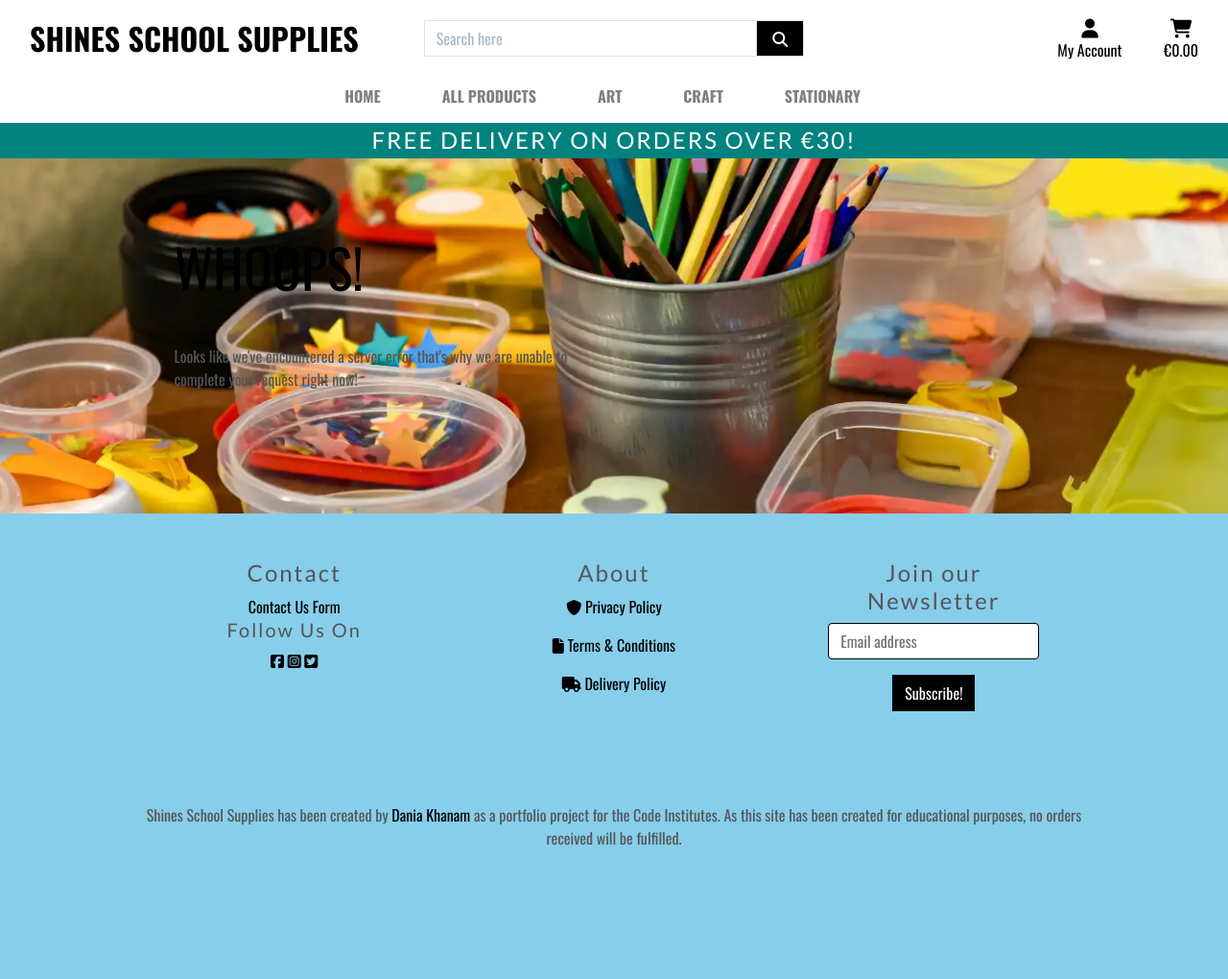
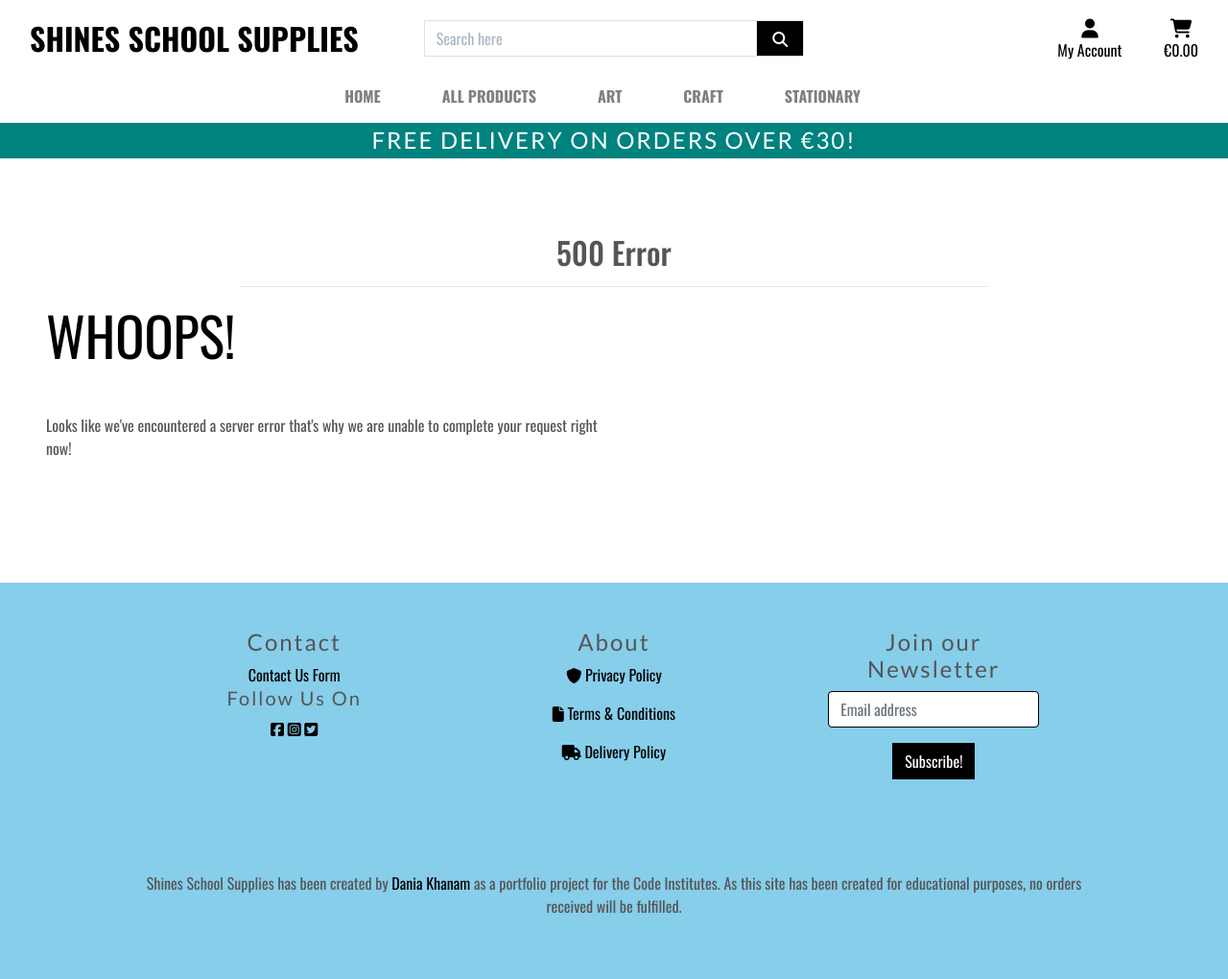
Before and after one commit to Dania2021/shines-school-supplies, a Django app: template templates/error/500.html in a window 1280 px wide. Shown: the whole page at 96% size. Before the commit the page ends 881 px from the top, so only its background shows below. Run offline with Django 3.2, Linux system fonts and the light colour scheme; the template is opened without the code that fills it, so the values that code supplies are empty; some libraries are stand-ins or nearby versions.

Commit message:
Updated 404 and 500 page

```diff
--- a/templates/error/500.html
+++ b/templates/error/500.html
@@ -1,14 +1,28 @@
 {% extends 'base.html' %}
 {% load static %}
-{% block content %}
+
+{% block extra_title %} - 500 Page {% endblock %}
+
+{% block page_header %}
 <div class="container header-container">
     <div class="row">
-        <div class="col"></div>
+        <div class="col">
+
+        </div>
     </div>
 </div>
 
-<div class="container h-100">
-    <div class="row h-100">
+{% endblock %}
+
+{% block content %}
+<div class="overlay"></div>
+<div class="row">
+    <div class="col-8 offset-2">
+        <h2 class="text-center">500 Error</h2>
+        <hr>
+    </div>
+</div>
+<div class="row h-100">
         <div class="col-7 col-md-6 my-auto">
             <h2 class="display-4 logo-font text-black">
                 Whoops!
@@ -20,7 +34,7 @@
             </div>
         </div>
     </div>
-</div>
+
 {% endblock %}
 
 <h3 class="text-center">
```
Also changed, not shown: templates/error/404.html (+18 -4 lines).
